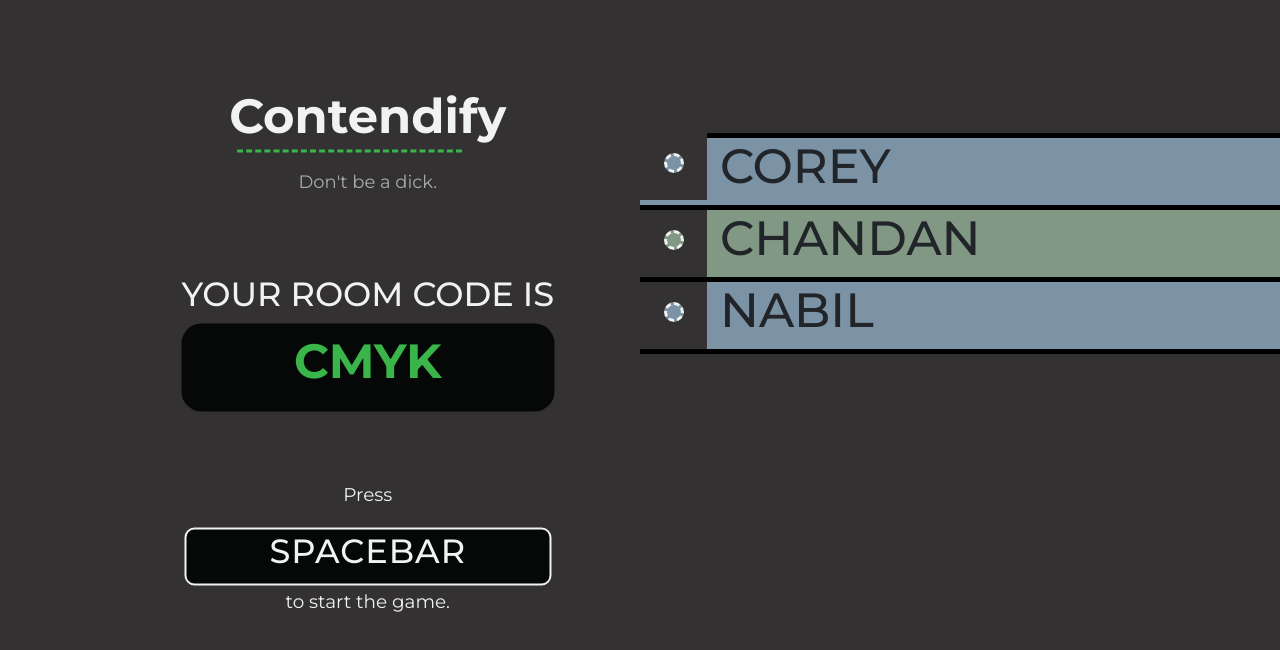
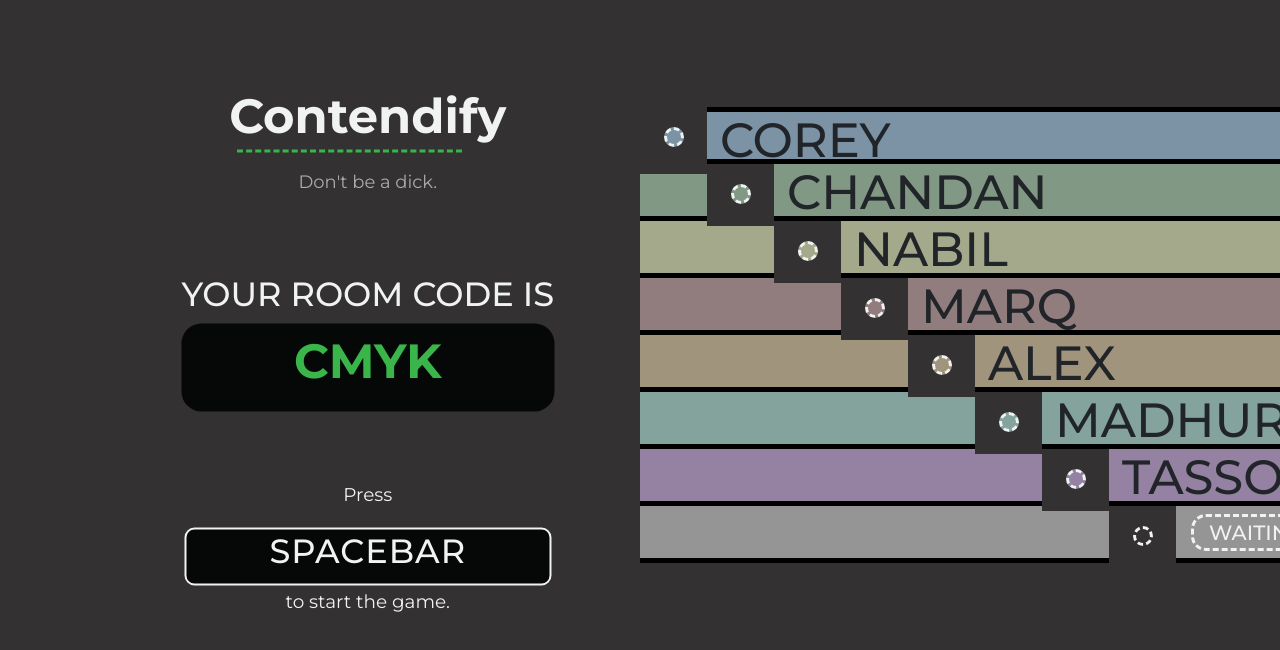
Before and after one commit to madhurxyz/Contendify, a plain HTML site: page waiting.html in a window 1280 px wide. Shown: the top 650 px of the page. Drawn offline with nearby package versions, Linux system fonts and the light colour scheme.

Commit message:
completed waiting screen for web and tablet, next adding mobile media queries

```diff
--- a/css/waiting.css
+++ b/css/waiting.css
@@ -83,16 +83,23 @@ html, body {
 }
 .players {
 	position: relative;
-	top: 16.6%;
+	top: 13.4%;
 	left: 50%;
 }
 .player-container {
 	background-color: blue;
 }
-.indicator-container {
+.indicator-container-one {
 	background-color: #333132;
 	float: left;
 	height: 67px;
+	width: 67px;
+	z-index: 99;
+}
+.indicator-container-others {
+	background-color: #333132;
+	float: left;
+	height: 62px;
 	width: 67px;
 	z-index: 99;
 }
@@ -110,10 +117,12 @@ html, body {
 	padding-left: 5px;
 	border-top: 5px solid black;
 	border-bottom: 5px solid black;
+	height: 57px;
 }
 .player-others {
 	padding-left: 5px;
 	border-bottom: 5px solid black;
+	height: 57px;
 }
 #i1{
 	background: #7b93a5;
@@ -122,50 +131,64 @@ html, body {
 	background: #819984;
 }
 #i3{
-	background: #7b93a5;
+	background: #a3a98a;
 }
 #i4{
-	background: #7b93a5;
+	background: #917d7d;
 }
 #i5{
-	background: #7b93a5;
+	background: #a1947d;
 }
 #i6{
-	background: #7b93a5;
+	background: #84a39d;
 }
 #i7{
-	background: #7b93a5;
+	background: #9581a1;
 }
 #i8{
-	background: #7b93a5;
+	background: #867b77;
 }
 #iw{
-	background: #7b93a5;
+	color: #f1f2f2;
 }
 #two {
 	background-color: #819984;
 }
 #three {
-	background-color: #7b93a5;
+	background-color: #a3a98a;
 }
 #four {
-	background-color: #7b93a5;
+	background-color: #917d7d;
 }
 #five {
-	background-color: #7b93a5;
+	background-color: #a1947d;
 }
 #six {
-	background-color: #7b93a5;
+	background-color: #84a39d;
 }
 #seven {
-	background-color: #7b93a5;
+	background-color: #9581a1;
 }
 #eight {
-	background-color: #7b93a5;
+	background-color: #867b77;
 }
 #waiting {
-	background-color: #7b93a5;
+	background-color: #959595;
+	color: #f1f2f2;
 }
+#waiting h1 {
+	position: relative;
+	top: 15;
+	left: 15;
+	font-weight: 500;
+	font-size: 0.9em;
+}
+.waiting-border {
+	border: 3px dashed #f1f2f2;
+	border-radius: 15px;
+	padding: 3px 15px 3px 15px;
+}
+
 /*Overriding Default Highlight Color*/
 ::selection {
   background: #39b54a; /* WebKit/Blink Browsers */
--- a/waiting.html
+++ b/waiting.html
@@ -76,7 +76,7 @@
     </div>
     <div class="players">
       <div class="player-container">
-        <div class="indicator-container">
+        <div class="indicator-container-one">
           <div class="indicator" id="i1"></div>
         </div>
         <div class="player-one" id="one">
@@ -84,7 +84,7 @@
         </div>
       </div>
       <div class="player-container">
-        <div class="indicator-container">
+        <div class="indicator-container-others">
           <div class="indicator" id="i2"></div>
         </div>
         <div class="player-others" id="two">
@@ -92,11 +92,51 @@
         </div>
       </div>
       <div class="player-container">
-        <div class="indicator-container">
+        <div class="indicator-container-others">
           <div class="indicator" id="i3"></div>
         </div>
         <div class="player-others" id="three">
           <h1>&nbsp;NABIL</h1>
+        </div>
+      </div>
+      <div class="player-container">
+        <div class="indicator-container-others">
+          <div class="indicator" id="i4"></div>
+        </div>
+        <div class="player-others" id="four">
+          <h1>&nbsp;MARQ</h1>
+        </div>
+      </div>
+      <div class="player-container">
+        <div class="indicator-container-others">
+          <div class="indicator" id="i5"></div>
+        </div>
+        <div class="player-others" id="five">
+          <h1>&nbsp;ALEX</h1>
+        </div>
+      </div>
+      <div class="player-container">
+        <div class="indicator-container-others">
+          <div class="indicator" id="i6"></div>
+        </div>
+        <div class="player-others" id="six">
+          <h1>&nbsp;MADHUR</h1>
+        </div>
+      </div>
+      <div class="player-container">
+        <div class="indicator-container-others">
+          <div class="indicator" id="i7"></div>
+        </div>
+        <div class="player-others" id="seven">
+          <h1>&nbsp;TASSOS</h1>
+        </div>
+      </div>
+      <div class="player-container">
+        <div class="indicator-container-others">
+          <div class="indicator" id="iw"></div>
+        </div>
+        <div class="player-others" id="waiting">
+          <h1><span class="waiting-border">WAITING FOR PLAYER 8</span></h1>
         </div>
       </div>
     </div>
```
